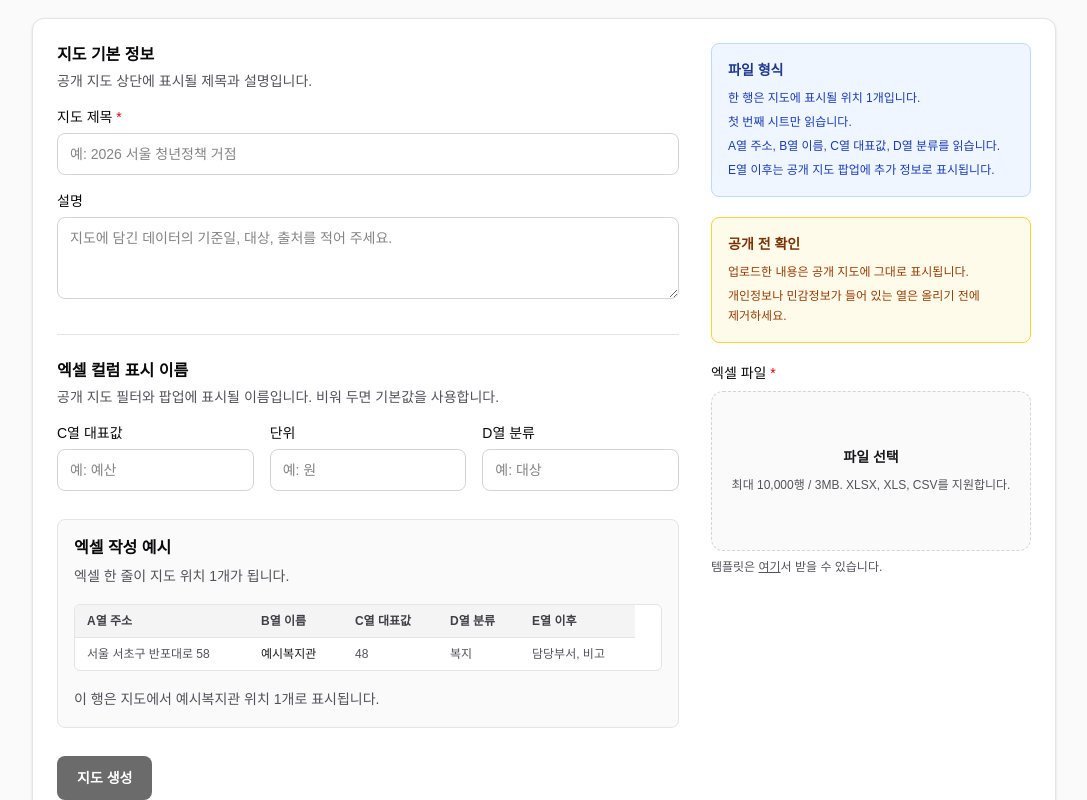
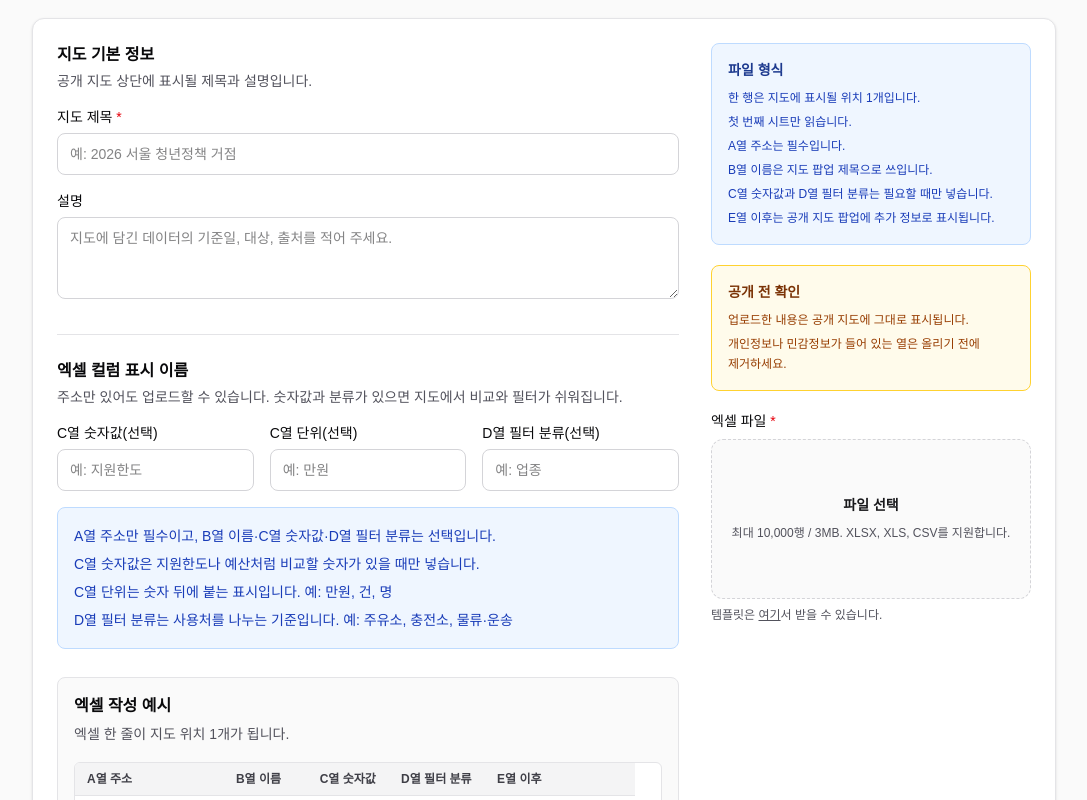
Before and after one commit to hosungseo/gonpunclaw-policymap, a Next.js app: page /upload in a window 1280 px wide. Shown: the part 320-1120 px from the top of the page, without its empty margins (96-1183 px from the left). Built offline with nearby package versions, Linux system fonts and the light colour scheme.

Commit message:
fix: clarify optional spreadsheet columns

```diff
--- a/src/app/guide/page.tsx
+++ b/src/app/guide/page.tsx
@@ -8,7 +8,7 @@ export const metadata = {
 const QUICK_STEPS = [
   {
     title: "1. 엑셀 준비",
-    body: "A열에는 주소, B열에는 이름, C열에는 대표 숫자, D열에는 분류를 넣습니다. 위치가 여러 개면 행을 여러 개 추가합니다.",
+    body: "주소는 필수이고, 숫자값과 분류는 선택입니다. 위치가 여러 개면 헤더 아래에 행을 여러 개 추가합니다.",
   },
   {
     title: "2. 지도 만들기",
@@ -21,11 +21,12 @@ const QUICK_STEPS = [
 ];
 
 const COLUMN_GUIDE = [
-  ["A열 주소", "필수", "서울 서초구 반포대로 58"],
-  ["B열 이름", "선택", "예시복지관"],
-  ["C열 대표값", "선택", "48"],
-  ["D열 분류", "선택", "복지"],
-  ["E열 이후", "선택", "담당부서, 비고"],
+  ["A열 주소", "필수", "지도에서 좌표로 바꿀 주소입니다.", "서울 서초구 반포대로 58"],
+  ["B열 이름", "권장", "지도 팝업과 표에서 보이는 이름입니다.", "예시 사용처"],
+  ["C열 숫자값", "선택", "지원한도처럼 비교할 숫자가 있을 때만 넣습니다.", "15"],
+  ["C열 단위", "선택", "업로드 화면에 입력하는 표시값입니다. 숫자 뒤에 붙습니다.", "만원"],
+  ["D열 필터 분류", "선택", "지도에서 색상과 필터로 나눌 기준입니다.", "주유소"],
+  ["E열 이후", "선택", "공개 지도 팝업에 추가 정보로 표시됩니다.", "지역, 사용가능항목, 비고"],
 ];
 
 const TROUBLESHOOTING = [
@@ -135,6 +136,10 @@ export default function GuidePage() {
               시설이나 사업장이 10개라면 헤더 아래에 데이터 행 10개를 넣습니다. 여러 시트가 있어도
               첫 번째 시트만 읽습니다.
             </p>
+            <p className="mt-3 rounded-lg border border-blue-200 bg-blue-50 px-3 py-2 text-sm leading-6 text-blue-800 dark:border-blue-900 dark:bg-blue-950 dark:text-blue-200">
+              C열 숫자값은 지원한도처럼 비교할 숫자가 있을 때만 넣습니다. 단위는 업로드 화면에서
+              만원, 건, 명처럼 따로 입력하면 됩니다.
+            </p>
           </div>
           <div className="overflow-x-auto rounded-lg border border-zinc-200 dark:border-zinc-800">
             <table className="min-w-[640px] text-left text-sm">
@@ -142,14 +147,16 @@ export default function GuidePage() {
                 <tr>
                   <th className="px-4 py-3 font-semibold">열</th>
                   <th className="px-4 py-3 font-semibold">필수 여부</th>
+                  <th className="px-4 py-3 font-semibold">무엇에 쓰이나요</th>
                   <th className="px-4 py-3 font-semibold">예시</th>
                 </tr>
               </thead>
               <tbody className="bg-white dark:bg-zinc-950">
-                {COLUMN_GUIDE.map(([name, required, example]) => (
+                {COLUMN_GUIDE.map(([name, required, usage, example]) => (
                   <tr key={name} className="border-t border-zinc-200 dark:border-zinc-800">
                     <td className="px-4 py-3 font-medium text-zinc-950 dark:text-zinc-100">{name}</td>
                     <td className="px-4 py-3 text-zinc-600 dark:text-zinc-300">{required}</td>
+                    <td className="px-4 py-3 text-zinc-600 dark:text-zinc-300">{usage}</td>
                     <td className="px-4 py-3 text-zinc-600 dark:text-zinc-300">{example}</td>
                   </tr>
                 ))}
--- a/src/app/upload/UploadForm.tsx
+++ b/src/app/upload/UploadForm.tsx
@@ -421,14 +421,21 @@ export function UploadForm() {
             <div>
               <h2 className="text-base font-semibold">엑셀 컬럼 표시 이름</h2>
               <p className="mt-1 text-sm text-zinc-600 dark:text-zinc-400">
-                공개 지도 필터와 팝업에 표시될 이름입니다. 비워 두면 기본값을 사용합니다.
+                주소만 있어도 업로드할 수 있습니다. 숫자값과 분류가 있으면 지도에서 비교와 필터가 쉬워집니다.
               </p>
             </div>
 
             <div className="grid grid-cols-1 gap-4 sm:grid-cols-3">
-              <LabelInput id="value_label" name="value_label" label="C열 대표값" placeholder="예: 예산" />
-              <LabelInput id="value_unit" name="value_unit" label="단위" placeholder="예: 원" />
-              <LabelInput id="category_label" name="category_label" label="D열 분류" placeholder="예: 대상" />
+              <LabelInput id="value_label" name="value_label" label="C열 숫자값(선택)" placeholder="예: 지원한도" />
+              <LabelInput id="value_unit" name="value_unit" label="C열 단위(선택)" placeholder="예: 만원" />
+              <LabelInput id="category_label" name="category_label" label="D열 필터 분류(선택)" placeholder="예: 업종" />
+            </div>
+
+            <div className="rounded-lg border border-blue-200 bg-blue-50 p-4 text-sm leading-6 text-blue-800 dark:border-blue-900 dark:bg-blue-950 dark:text-blue-200">
+              <p>A열 주소만 필수이고, B열 이름·C열 숫자값·D열 필터 분류는 선택입니다.</p>
+              <p className="mt-1">C열 숫자값은 지원한도나 예산처럼 비교할 숫자가 있을 때만 넣습니다.</p>
+              <p className="mt-1">C열 단위는 숫자 뒤에 붙는 표시입니다. 예: 만원, 건, 명</p>
+              <p className="mt-1">D열 필터 분류는 사용처를 나누는 기준입니다. 예: 주유소, 충전소, 물류·운송</p>
             </div>
           </section>
 
@@ -448,18 +455,18 @@ export function UploadForm() {
                   <tr>
                     <th className="px-3 py-2 font-semibold">A열 주소</th>
                     <th className="px-3 py-2 font-semibold">B열 이름</th>
-                    <th className="px-3 py-2 font-semibold">C열 대표값</th>
-                    <th className="px-3 py-2 font-semibold">D열 분류</th>
+                    <th className="px-3 py-2 font-semibold">C열 숫자값</th>
+                    <th className="px-3 py-2 font-semibold">D열 필터 분류</th>
                     <th className="px-3 py-2 font-semibold">E열 이후</th>
                   </tr>
                 </thead>
                 <tbody>
                   <tr className="border-t border-zinc-200 dark:border-zinc-800">
                     <td className="px-3 py-2 text-zinc-600 dark:text-zinc-300">서울 서초구 반포대로 58</td>
-                    <td className="px-3 py-2 font-medium text-zinc-900 dark:text-zinc-100">예시복지관</td>
-                    <td className="px-3 py-2 text-zinc-600 dark:text-zinc-300">48</td>
-                    <td className="px-3 py-2 text-zinc-600 dark:text-zinc-300">복지</td>
-                    <td className="px-3 py-2 text-zinc-600 dark:text-zinc-300">담당부서, 비고</td>
+                    <td className="px-3 py-2 font-medium text-zinc-900 dark:text-zinc-100">예시 사용처</td>
+                    <td className="px-3 py-2 text-zinc-600 dark:text-zinc-300">15</td>
+                    <td className="px-3 py-2 text-zinc-600 dark:text-zinc-300">주유소</td>
+                    <td className="px-3 py-2 text-zinc-600 dark:text-zinc-300">지역, 사용가능항목, 비고</td>
                   </tr>
                 </tbody>
               </table>
@@ -495,7 +502,9 @@ export function UploadForm() {
             <div className="mt-2 space-y-1 text-xs leading-5 text-blue-800 dark:text-blue-200">
               <p>한 행은 지도에 표시될 위치 1개입니다.</p>
               <p>첫 번째 시트만 읽습니다.</p>
-              <p>A열 주소, B열 이름, C열 대표값, D열 분류를 읽습니다.</p>
+              <p>A열 주소는 필수입니다.</p>
+              <p>B열 이름은 지도 팝업 제목으로 쓰입니다.</p>
+              <p>C열 숫자값과 D열 필터 분류는 필요할 때만 넣습니다.</p>
               <p>E열 이후는 공개 지도 팝업에 추가 정보로 표시됩니다.</p>
             </div>
           </div>
```
Also changed, not shown: 1 other file (tests, documents, lock files or other folders).
